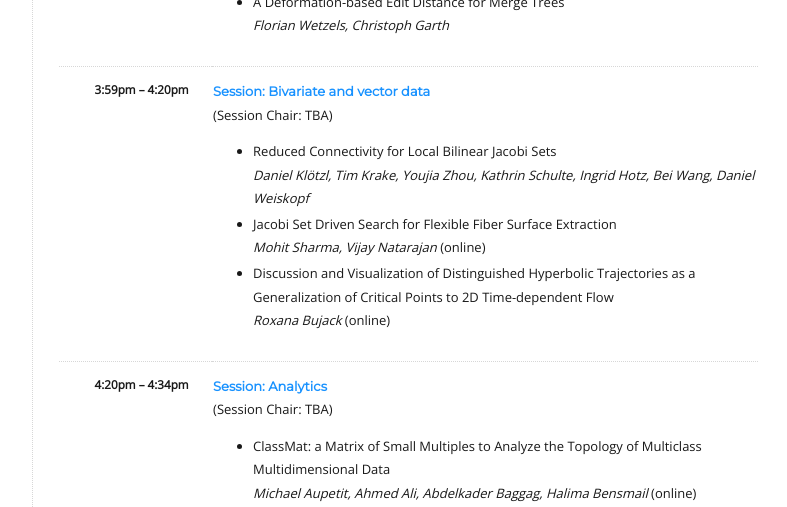
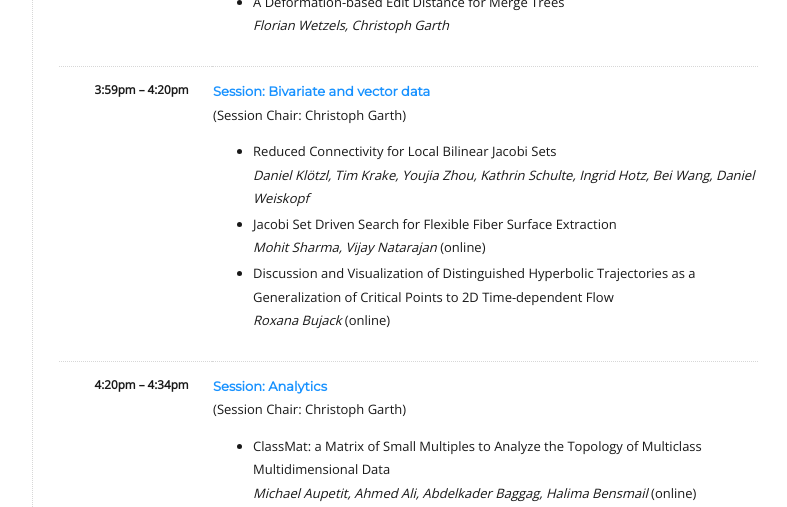
Before and after one commit to TopoInVis-Workshop/2022, a Jekyll site: the page built from _pages/program.md, in a window 1280 px wide and 900 px high, scrolled down 1038 px. Shown: the part 154-661 px from the top of the window, without its empty margins (336-1123 px from the left). Built offline with Jekyll 4.4.1, drawn with Linux system fonts in a browser that asks for light colours.

Commit message:
program update

```diff
--- a/_pages/program.md
+++ b/_pages/program.md
@@ -96,7 +96,7 @@ Robert Ghrist (Ph.D., Cornell, Applied Mathematics, 1995) is the Andrea Mitchell
     <td>3:59pm &ndash; 4:20pm</td>
     <td>
       <h4>Session: Bivariate and vector data</h4>
-      (Session Chair: TBA)
+      (Session Chair: Christoph Garth)
       <ul>
         <li>
            Reduced Connectivity for Local Bilinear Jacobi Sets
@@ -121,7 +121,7 @@ Robert Ghrist (Ph.D., Cornell, Applied Mathematics, 1995) is the Andrea Mitchell
     <td>4:20pm &ndash; 4:34pm</td>
     <td>
       <h4>Session: Analytics</h4>
-      (Session Chair: TBA)
+      (Session Chair: Christoph Garth)
       <ul>
         <li>
            ClassMat: a Matrix of Small Multiples to Analyze the Topology of Multiclass Multidimensional Data
```
